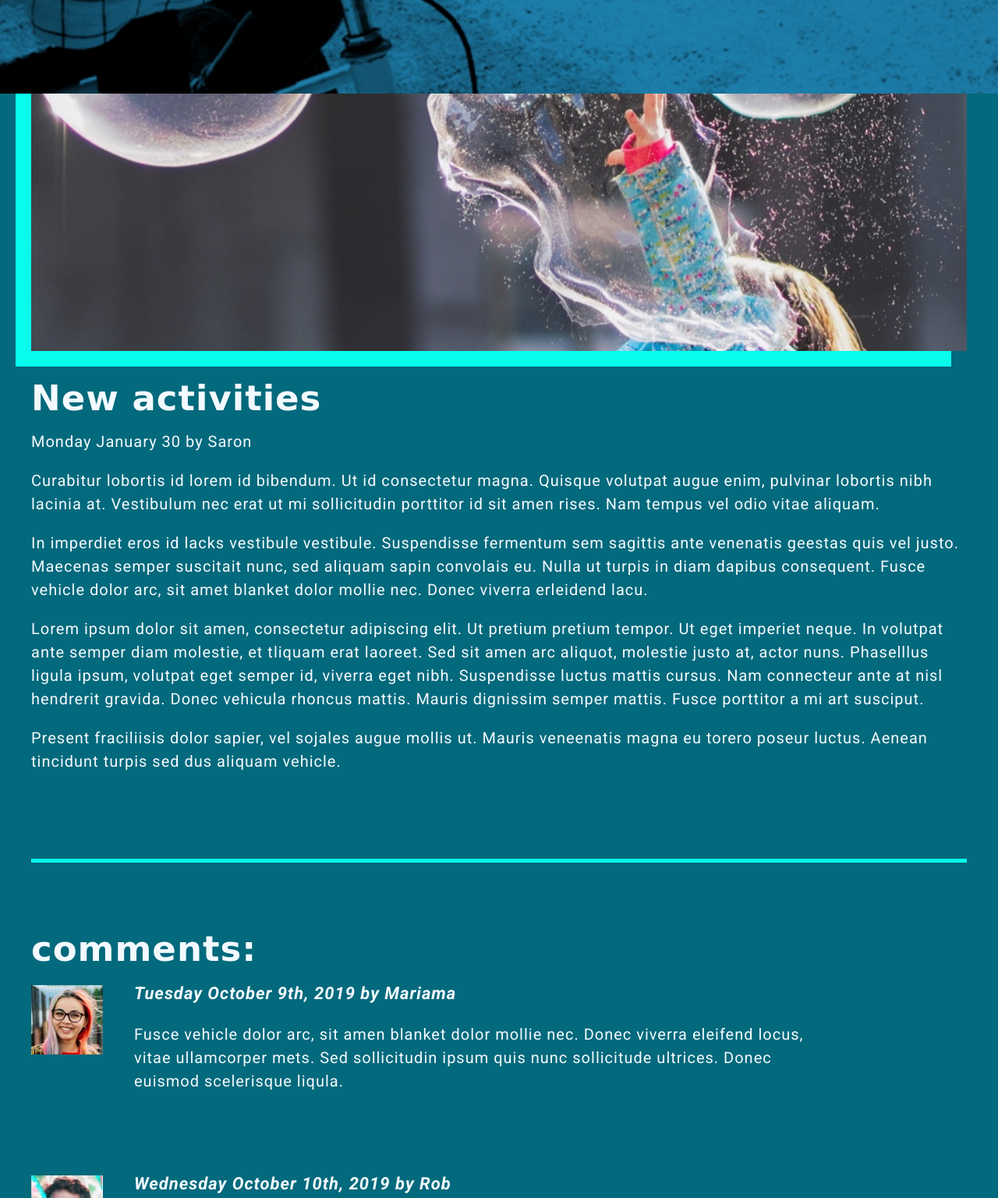
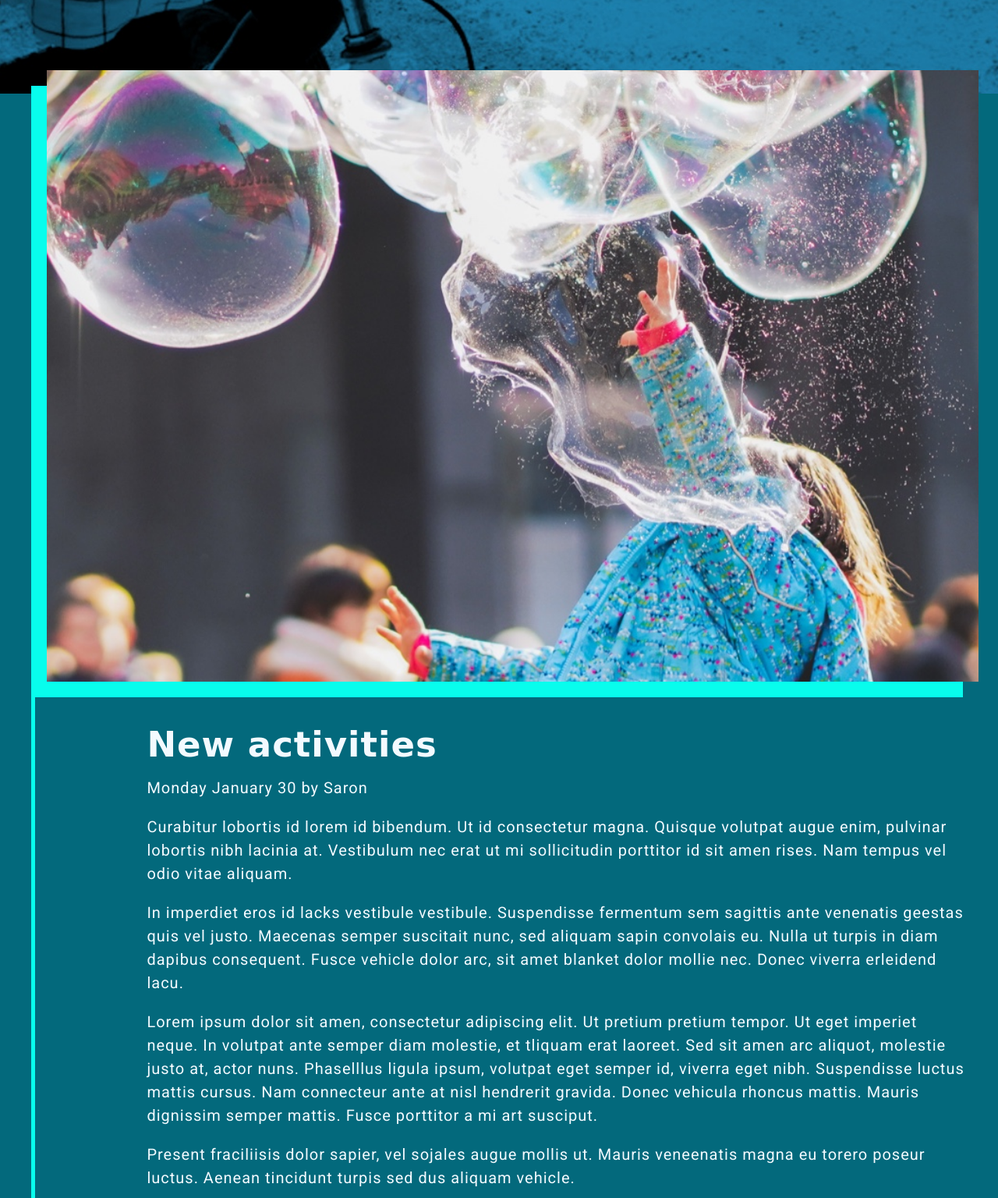
Before and after one commit to anniebombanie/annie-liew-project-two, a plain HTML site: page blog.html in a window 1280 px wide. Shown: the part 480-2016 px from the top of the page at 78% size. Drawn offline with Linux system fonts and the light colour scheme; a web font is replaced by a local one.

Commit message:
blog post responsive img + txt-post

```diff
--- a/blog.html
+++ b/blog.html
@@ -33,17 +33,20 @@
     <div class="wrapper">
       <!----- BLOG POST STARTS ----->
       <section class="blog__post">
+        <img src="./assets/blog-post-imag.jpg" alt="Side profile of young child wearing a blue jacket, shot waist up, popping large bubbles on a sunny day.">
+        <div class="container__txt-blog-post">
           <h2>New activities</h2>
           <p>Monday January 30 by Saron</p>
           <p>Curabitur lobortis id lorem id bibendum. Ut id consectetur magna. Quisque volutpat augue enim, pulvinar lobortis nibh lacinia at. Vestibulum nec erat ut mi sollicitudin porttitor id sit amen rises. Nam tempus vel odio vitae aliquam.</p>
           <p>In imperdiet eros id lacks vestibule vestibule. Suspendisse fermentum sem sagittis ante venenatis geestas quis vel justo. Maecenas semper suscitait nunc, sed aliquam sapin convolais eu. Nulla ut turpis in diam dapibus consequent. Fusce vehicle dolor arc, sit amet blanket dolor mollie nec. Donec viverra erleidend lacu.</p>
           <p>Lorem ipsum dolor sit amen, consectetur adipiscing elit. Ut pretium pretium tempor. Ut eget imperiet neque. In volutpat ante semper diam molestie, et tliquam erat laoreet. Sed sit amen arc aliquot, molestie justo at, actor nuns. Phaselllus ligula ipsum, volutpat eget semper id, viverra eget nibh. Suspendisse luctus mattis cursus. Nam connecteur ante at nisl hendrerit gravida. Donec vehicula rhoncus mattis. Mauris dignissim semper mattis. Fusce porttitor a mi art susciput.</p>
           <p>Present fraciliisis dolor sapier, vel sojales augue mollis ut. Mauris veneenatis magna eu torero poseur luctus. Aenean tincidunt turpis sed dus aliquam vehicle.</p>
+        </div>
       </section>
 
       <!----- BLOG COMMENTS STARTS ----->
       <section class="blog__comments">
-        <h2>comments:</h2>
+        <h2>Comments:</h2>
         <div class="container__comment">
           <div class="container__img-user-profile">
             <img src="./assets/comment-1.jpg" alt="profile pic of first commenter.">
--- a/styles/partials/_blog.scss
+++ b/styles/partials/_blog.scss
@@ -2,19 +2,32 @@
 // ----- ARTICLE -----
 section.blog__post {
   border-bottom: solid rem-calc(5px) $color-aqua;
-  &::before {
-    content: '';
-    @include bg-img('blog-post-imag.jpg');
-    @include box-shadow (-1rem, 1rem);
+  img {
     display: block;
     width: 100%;
-    height: rem-calc(400px);
-    margin: -8rem -.5rem 2rem 0;
-    z-index: 10;
+    transform: translateY(-6rem); // Margin makes image disappear behind header
+    margin-bottom: -3rem;
+    @include box-shadow (-1rem, 1rem);
+
+    @include media(600px) {
+      transform: translate(.75rem, -6rem);
+    }
+  }
+
+  .container__txt-blog-post {
+    padding-left: 12%;
+  }
+
+  @include media(600px) {
+    border-left: solid rem-calc(5px) $color-aqua;
   }
 }
 
 // ----- COMMENTS -----
+.blog__comments h2 {
+  margin-bottom: 1rem;
+}
+
 .blog .form__comment {
   border: solid rem-calc(2px) $color-aqua;
   height: 9rem;
```
Also changed, not shown: styles/style.css, 1 other file. Lines whose indentation alone changed are shown as unchanged.
